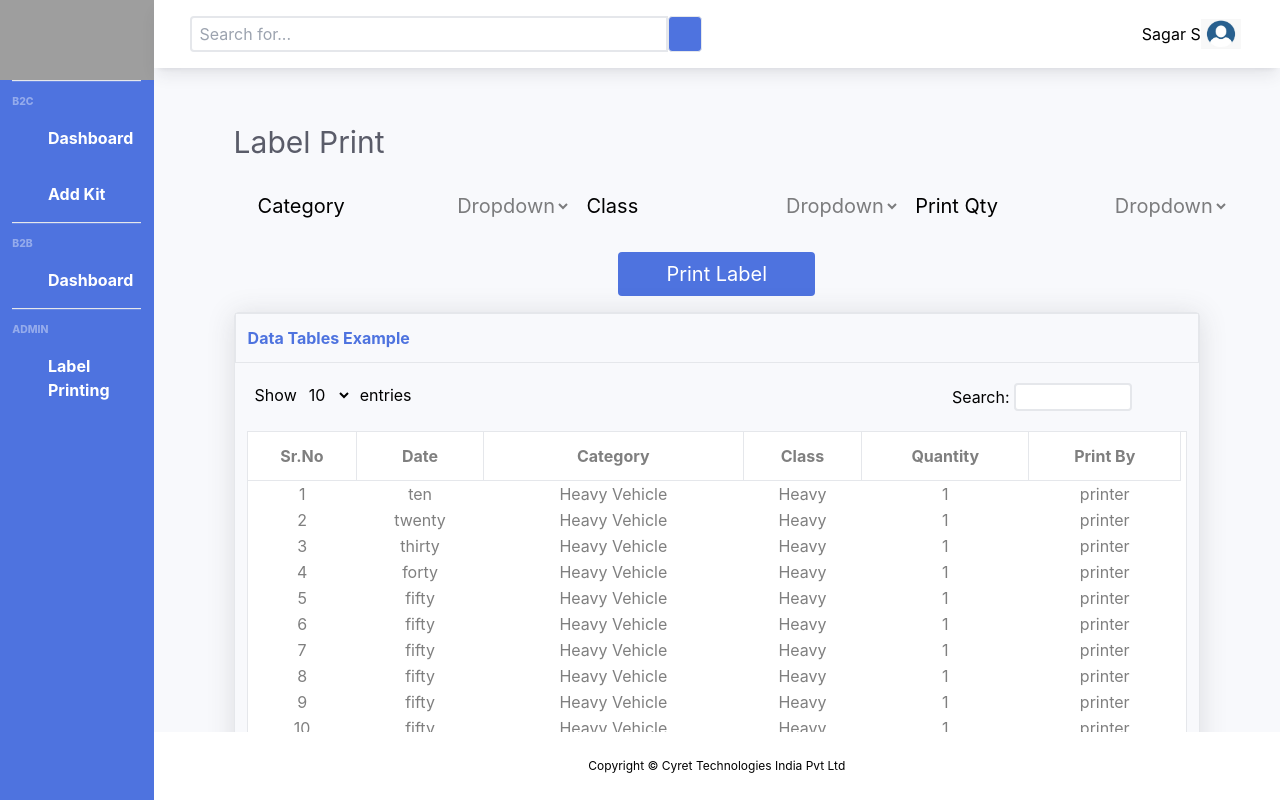
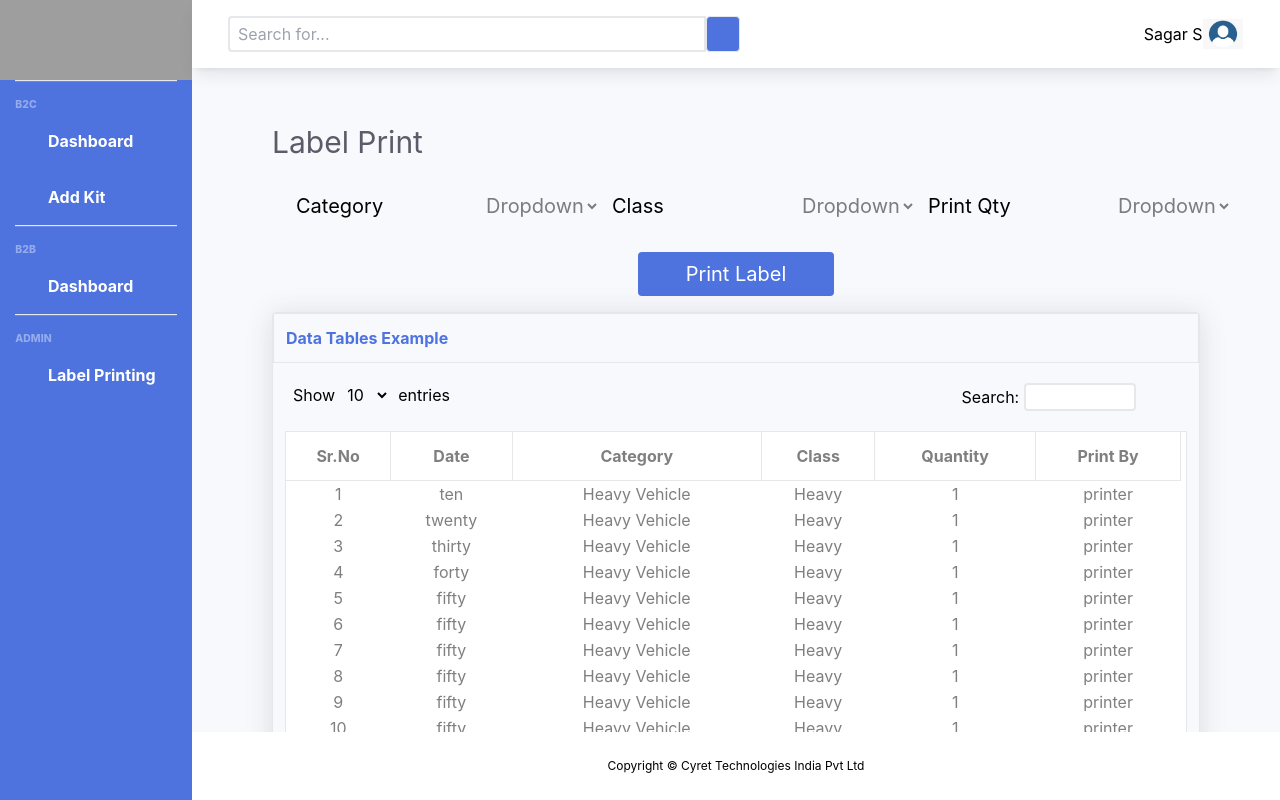
Before and after one commit to ShubhamK1616/robokidz, a React (Create React App) app in the folder robokidz/: page /labelprinting in a window 1280 px wide. Built offline with nearby package versions, Linux system fonts and the light colour scheme; grey boxes are pictures that could not be loaded; some icons are missing.

Commit message:
Code clean Sidenav width adjusted

```diff
--- a/robokidz/src/Components/Addkit.jsx
+++ b/robokidz/src/Components/Addkit.jsx
@@ -9,7 +9,7 @@ function Addkit () {
   return (
     <div className='w-screen h-screen flex'>
           <Sidenav />
-        <div className='flex flex-col w-[88%]'>
+        <div className='flex flex-col w-[85%]'>
               <Topnav />
             <div className='bg-[#f8f9fc] px-10 h-[80%]'>
                <div className='flex flex-col'>
--- a/robokidz/src/Components/header.jsx
+++ b/robokidz/src/Components/header.jsx
@@ -38,7 +38,7 @@ const adminArray = [
 
   return (
     <div className='w-screen h-screen flex'>
-        <div className='bg-[#4e73df] w-[12%] h-[100%]'>
+        <div className='bg-[#4e73df] w-[15%] h-[100%]'>
           <img style={{height : "10%", width : "100%", objectFit : "cover"}} src='https://intranet.cyret.com/LMSDemo/img/small_logo.png' alt='logo' />
           <hr className='sidebar-divider' />
           <div className='sidebar-heading'>B2C</div>
@@ -62,7 +62,7 @@ const adminArray = [
             ))}
             </div>
           </div>
-        <div className='flex flex-col' style={{width : "88%"}}>
+        <div className='flex flex-col' style={{width : "85%"}}>
 
             <div className='flex flex-wrap items-center px-9' style={{height : "10%"}}>
               <div className='flex' style={{width : "90%"}}>
--- a/robokidz/src/Components/labelprinting.jsx
+++ b/robokidz/src/Components/labelprinting.jsx
@@ -64,7 +64,7 @@ function LabelPrinting () {
 return(
     <div className='w-screen h-screen flex'>
     <Sidenav />
-  <div className='flex flex-col w-[88%]'>
+  <div className='flex flex-col w-[85%]'>
         <Topnav />
       <div className='bg-[#f8f9fc] px-10 overflow-scroll h-[80]'>
          <div className='flex flex-col'>
--- a/robokidz/src/Components/pageoutlay.jsx
+++ b/robokidz/src/Components/pageoutlay.jsx
@@ -11,7 +11,7 @@ function Pageoutlay (props) {
     <div className='w-screen h-screen flex'>
 
           <Sidenav />
-        <div className='flex flex-col w-[88%]'>
+        <div className='flex flex-col w-[85%]'>
               <Topnav />
             <Dashboard />
             <div className='flex flex-wrap items-center h-[10%]'>
--- a/robokidz/src/Components/sidenav.jsx
+++ b/robokidz/src/Components/sidenav.jsx
@@ -41,27 +41,27 @@ return(<>
 
           <button className='mx-2 my-4 p-2 border rounded-full text-[#4e73df]'><HambIcon onClick={()=>setSideMenuOpenCloseState(true)}/></button>
          </div>
-        <div className='bg-[#4e73df] hidden md:flex md:flex-col w-[12%] h-[100%]'>
+        <div className='bg-[#4e73df] hidden md:flex md:flex-col w-[15%] h-[100%]'>
           <img style={{height : "10%", width : "100%", objectFit : "cover"}} src='https://intranet.cyret.com/LMSDemo/img/small_logo.png' alt='logo' />
           <hr className='sidebar-divider' />
           <div className='sidebar-heading text-left'>B2C</div>
           <div className='flex flex-col'>
             {b2cArray.map((item,index)=>(
-              <Link className='flex lg:flex-row md:flex-col lg:text-sm xl:text-base p-4 md:p-2 lg:p-4 text-white font-bold gap-x-4'to={item.link}>{item.icon}{item.label}</Link>
+              <Link className='flex lg:flex-row md:flex-col md:text-xs lg:text-sm xl:text-base p-4 md:p-2 lg:p-1 xl:p-4 text-white font-bold gap-x-4'to={item.link}>{item.icon}{item.label}</Link>
             ))}
             </div>
             <hr className='sidebar-divider' />
             <div className='sidebar-heading text-left'>B2B</div>
           <div className='flex flex-col'>
             {b2bArray.map((item,index)=>(
-              <Link className='flex lg:flex-row md:flex-col p-4 md:p-2 lg:p-4 text-white font-bold gap-x-4' to={item.link}>{item.icon}{item.label}</Link>
+              <Link className='flex lg:flex-row md:flex-col md:text-xs lg:text-sm xl:text-base p-4 md:p-2 lg:p-1 xl:p-4 text-white font-bold gap-x-4' to={item.link}>{item.icon}{item.label}</Link>
             ))}
             </div>
             <hr className='sidebar-divider' />
             <div className='sidebar-heading text-left'>ADMIN</div>
           <div className='flex flex-col'>
             {adminArray.map((item,index)=>(
-              <Link className='flex lg:flex-row md:flex-col p-4 md:p-2 lg:p-4 text-white font-bold gap-x-4' to={item.link}>{item.icon}{item.label}</Link>
+              <Link className='flex lg:flex-row md:flex-col md:text-xs lg:text-sm xl:text-base p-4 md:p-2 lg:p-1 xl:p-4  text-white font-bold gap-x-4' to={item.link}>{item.icon}{item.label}</Link>
             ))}
             </div>
           </div>
```
